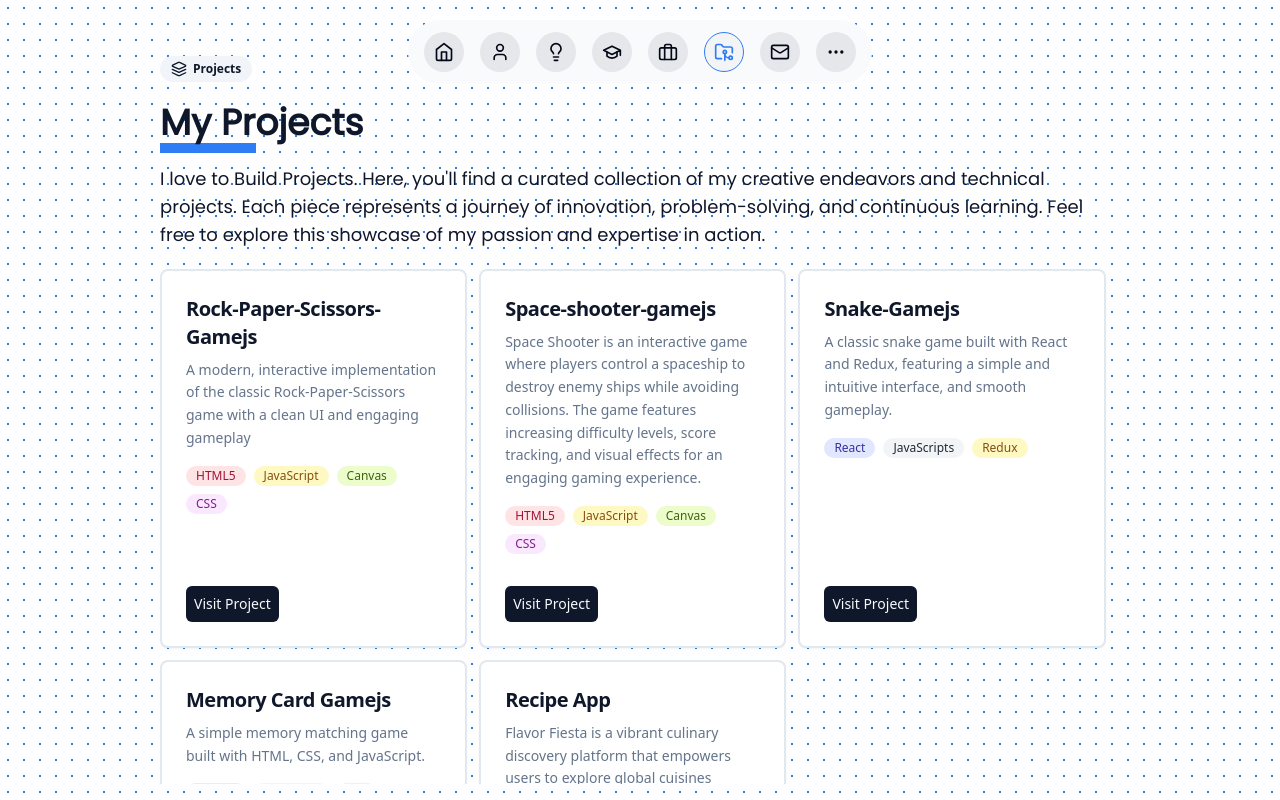
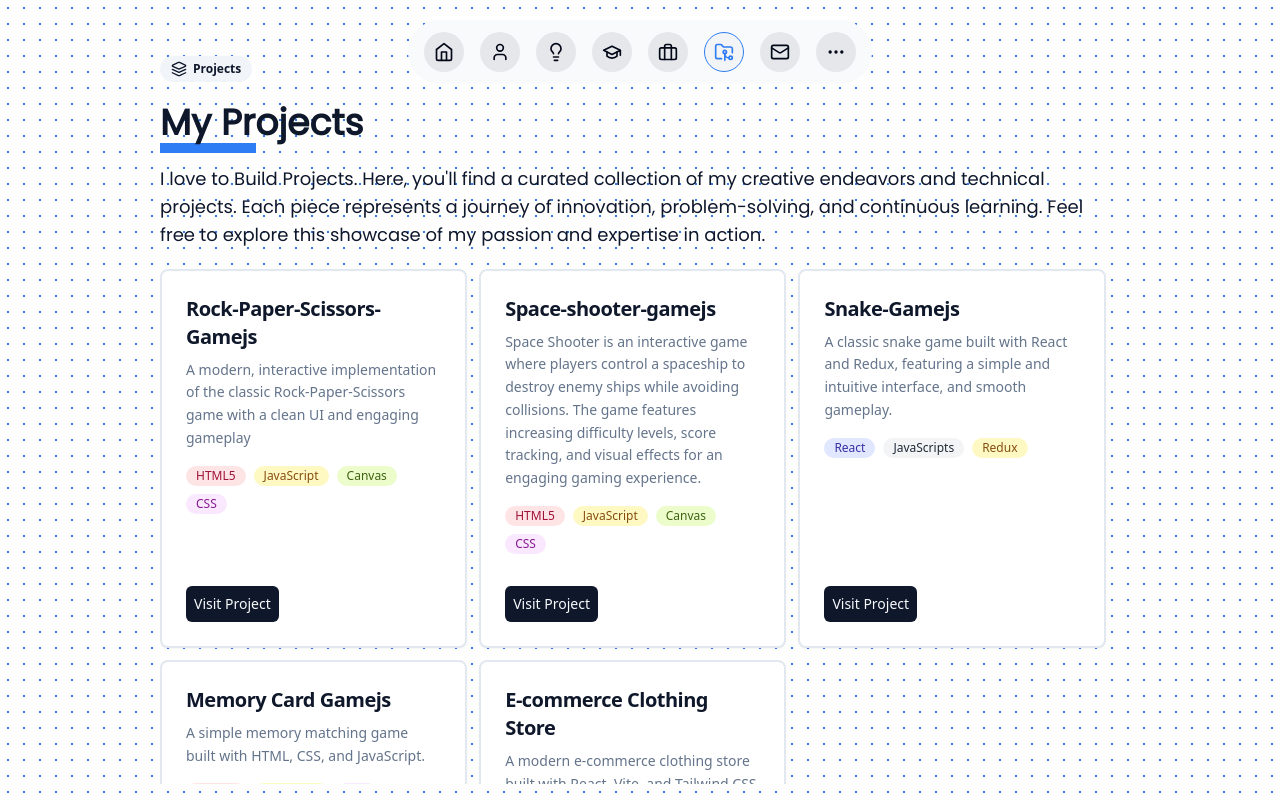
Before and after one commit to mokone-september/Portfolio, a Next.js app: page /projects in a window 1280 px wide. Built offline with nearby package versions, Linux system fonts and the light colour scheme.

Commit message:
feat: update project details for E-commerce Clothing Store and remove Recipe App entry

```diff
--- a/src/app/projects/page.tsx
+++ b/src/app/projects/page.tsx
@@ -37,11 +37,11 @@ const projectsPage = () => {
       link: "https://memory-gamejs.vercel.app/",
     },
    {
-      title: "Recipe App",
+      title: "E-commerce Clothing Store",
       description:
-    'Flavor Fiesta is a vibrant culinary discovery platform that empowers users to explore global cuisines through an intuitive and interactive interface. Powered by the MealDB API, the app showcases an extensive collection of recipes with detailed information about ingredients, preparation steps, and regional cuisines.',
-    tags: ["Vite","Typescript", "React", "API"],
-      link: "https://recipe-app-inky.vercel.app/",
+    'A modern e-commerce clothing store built with React, Vite, and Tailwind CSS. It features a sleek and responsive design, easy navigation, and a seamless shopping experience.',
+    tags: ["React", "TypeScript", "TailwindCSS", "API"],
+      link: "https://ecommerce-clothing-neon.vercel.app/",
     },
   ];
   ;
```
